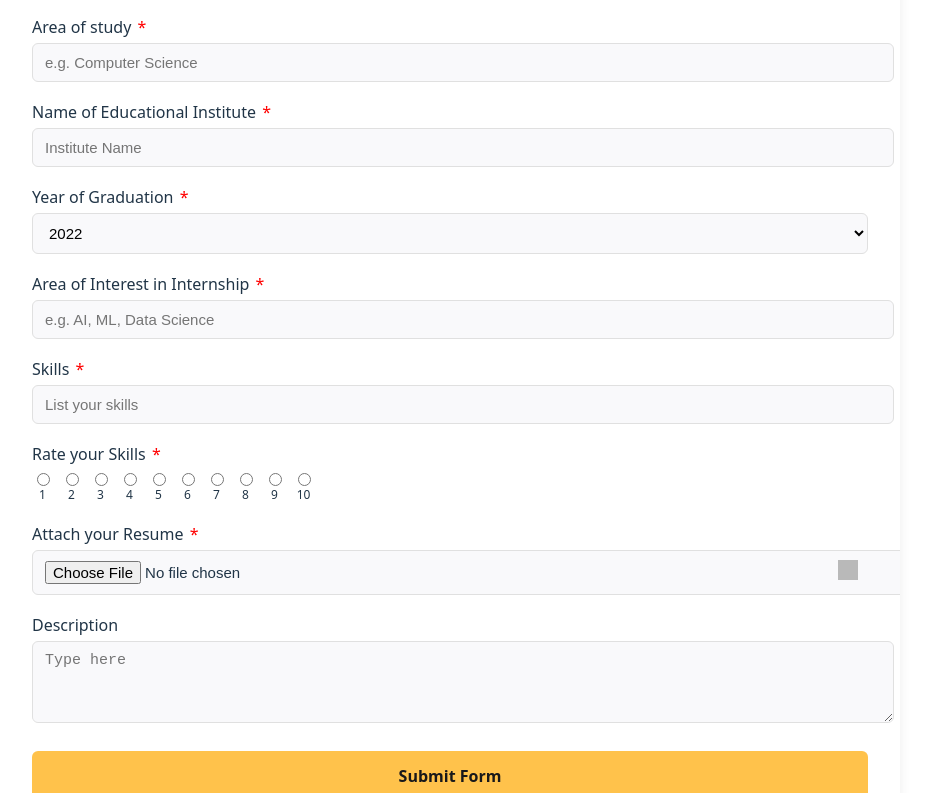
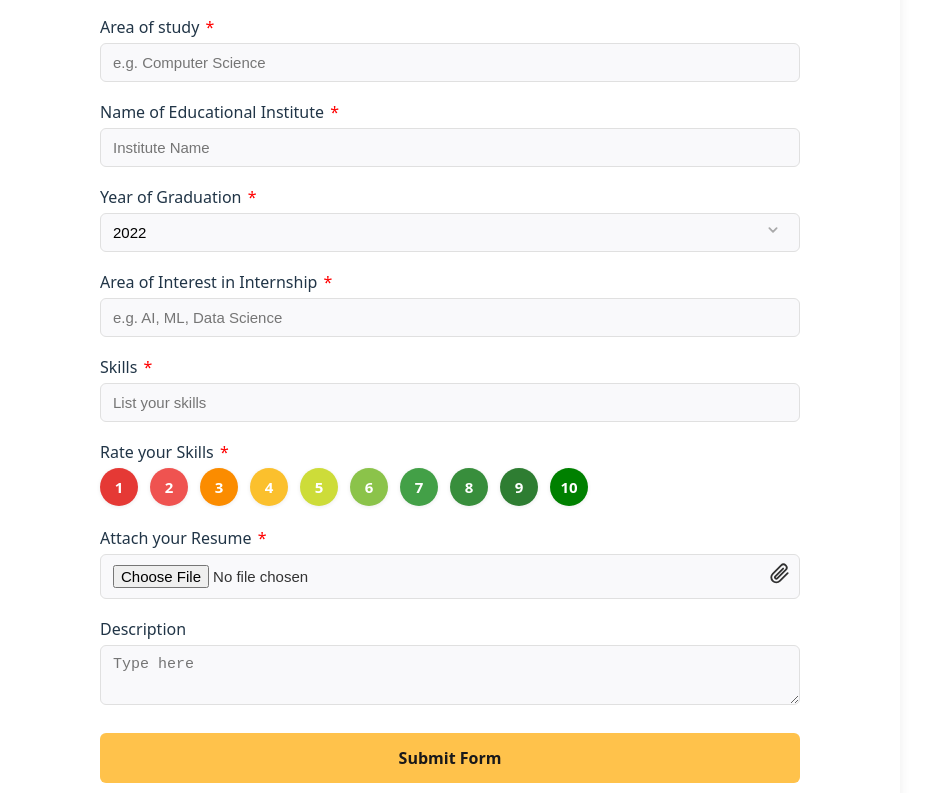
Before and after one commit to workiy-git/workiy-academy-ui, a React (Vite) app: page /internship in a window 1280 px wide. Shown: the part 820-1613 px from the top of the page, without its empty margins (190-1121 px from the left). Built offline with nearby package versions, Linux system fonts and the light colour scheme; grey boxes are pictures that could not be loaded.

Commit message:
updated08/19
yesterday code update

```diff
--- a/src/pages/Internship.jsx
+++ b/src/pages/Internship.jsx
@@ -1,6 +1,12 @@
-import React from "react";
+import React, { useState } from "react";
 
-const Internship = () => (
+const fieldWidth = "100%"; // Make fields take full width of the inner container
+const innerContainerWidth = 700; // Set your desired field/question width
+
+const Internship = () => {
+  const [selectedSkill, setSelectedSkill] = useState(null);
+
+  return (
     <div style={{ maxWidth: 900, margin: "40px auto", background: "#fff", borderRadius: 12, boxShadow: "0 2px 12px rgba(0,0,0,0.07)", overflow: "hidden" }}>
       {/* Header Image */}
       <div style={{ width: "100%", height: 220, background: "#e6e6ef", display: "flex", alignItems: "center", justifyContent: "center" }}>
@@ -13,7 +19,8 @@ const Internship = () => (
       {/* Title */}
       <h2 style={{ textAlign: "center", margin: "24px 0 8px", fontWeight: 700 }}>INTERNSHIP FORM</h2>
       {/* Form */}
-    <form style={{ padding: 32 }}>
+      <form style={{ padding: 32, display: "flex", justifyContent: "center" }}>
+        <div style={{ width: innerContainerWidth }}>
           <h3 style={{ textAlign: "center", marginBottom: 24, fontWeight: 600 }}>Please fill the below Details</h3>
           <div style={{ display: "flex", flexDirection: "column", gap: 18 }}>
             <label style={labelStyle}>
@@ -42,11 +49,39 @@ const Internship = () => (
             </label>
             <label style={labelStyle}>
               <span>Year of Graduation <span style={asteriskStyle}>*</span></span>
-          <select style={inputStyle} required>
+              <div style={{ position: "relative", width: fieldWidth }}>
+                <select
+                  style={{
+                    ...inputStyle,
+                    appearance: "none",
+                    WebkitAppearance: "none",
+                    MozAppearance: "none",
+                    paddingRight: 36 // space for the custom arrow
+                  }}
+                  required
+                >
                   {getYearOptions().map(year => (
                     <option key={year} value={year}>{year}</option>
                   ))}
                 </select>
+                {/* Custom dropdown arrow, moved slightly to the left */}
+                <span
+                  style={{
+                    position: "absolute",
+                    right: 18, // move arrow slightly to the left
+                    top: "50%",
+                    transform: "translateY(-50%)",
+                    pointerEvents: "none",
+                    opacity: 0.7,
+                    display: "flex",
+                    alignItems: "center"
+                  }}
+                >
+                  <svg width="18" height="18" viewBox="0 0 20 20" fill="none">
+                    <path d="M6 8l4 4 4-4" stroke="#888" strokeWidth="2" strokeLinecap="round" strokeLinejoin="round"/>
+                  </svg>
+                </span>
+              </div>
             </label>
             <label style={labelStyle}>
               <span>Area of Interest in Internship <span style={asteriskStyle}>*</span></span>
@@ -58,46 +93,90 @@ const Internship = () => (
             </label>
             <label style={labelStyle}>
               <span>Rate your Skills <span style={asteriskStyle}>*</span></span>
-          <div style={{ display: "flex", gap: 8, marginTop: 4 }}>
+              <div style={{ display: "flex", gap: 12, marginTop: 4 }}>
                 {[1,2,3,4,5,6,7,8,9,10].map(num => (
                   <label key={num} style={{ display: "flex", flexDirection: "column", alignItems: "center" }}>
-                <input type="radio" name="skillRating" value={num} required />
-                <span style={{ fontSize: 12 }}>{num}</span>
+                    <input
+                      type="radio"
+                      name="skillRating"
+                      value={num}
+                      required
+                      style={{ display: "none" }}
+                      checked={selectedSkill === num}
+                      onChange={() => setSelectedSkill(num)}
+                    />
+                    <span
+                      style={{
+                        width: 32,
+                        height: 32,
+                        borderRadius: "50%",
+                        display: "flex",
+                        alignItems: "center",
+                        justifyContent: "center",
+                        fontWeight: 600,
+                        color: "#fff",
+                        background: getSkillColor(num),
+                        fontSize: 15,
+                        boxShadow: "0 1px 4px rgba(0,0,0,0.08)",
+                        marginBottom: 2,
+                        cursor: "pointer",
+                        transition: "background 0.2s, box-shadow 0.2s, border 0.2s",
+                        border: selectedSkill === num ? "3px solid #fff" : "3px solid transparent",
+                        boxShadow: selectedSkill === num ? "0 0 0 2px #2196f3" : "0 1px 4px rgba(0,0,0,0.08)"
+                      }}
+                    >
+                      {num}
+                    </span>
                   </label>
                 ))}
               </div>
             </label>
             <label style={labelStyle}>
               <span>Attach your Resume <span style={asteriskStyle}>*</span></span>
-          <div style={{ position: "relative", width: "100%" }}>
+              <div style={{ position: "relative", width: fieldWidth }}>
                 <input
                   type="file"
                   style={{
                     ...inputStyle,
-                paddingRight: 36 // space for the pin icon
+                    paddingRight: 36,
+                    background: "#f9f9fb", // match other fields
+                    border: "1px solid #e0e0e0", // match other fields
+                    borderRadius: 6, // match other fields
+                    cursor: "pointer",
+                    color: "#333"
                   }}
                   accept=".pdf,.doc,.docx"
                   required
                 />
-            <img
-              src="https://cdn-icons-png.flaticon.com/512/60/60995.png"
-              alt="attachment"
+                {/* Attachment SVG icon */}
+                <span
                   style={{
                     position: "absolute",
                     right: 10,
                     top: "50%",
                     transform: "translateY(-50%)",
-                width: 20,
-                height: 20,
                     pointerEvents: "none",
-                opacity: 0.7
+                    opacity: 0.8,
+                    display: "flex",
+                    alignItems: "center"
                   }}
-            />
+                >
+                  <svg width="22" height="22" viewBox="0 0 24 24" fill="none" stroke="black" strokeWidth="2" strokeLinecap="round" strokeLinejoin="round">
+                    <path d="M21.44 11.05l-8.49 8.49a5.5 5.5 0 0 1-7.78-7.78l9.19-9.19a3.5 3.5 0 0 1 4.95 4.95l-9.19 9.19a1.5 1.5 0 0 1-2.12-2.12l8.49-8.49" />
+                  </svg>
+                </span>
               </div>
             </label>
             <label style={labelStyle}>
               <span>Description</span>
-          <textarea placeholder="Type here" style={{ ...inputStyle, minHeight: 60 }} />
+              <textarea
+                placeholder="Type here"
+                style={{
+                  ...inputStyle,
+                  minHeight: 60,
+                  resize: "vertical"
+                }}
+              />
             </label>
           </div>
           <button type="submit" style={{
@@ -110,16 +189,21 @@ const Internship = () => (
             padding: "14px 0",
             fontWeight: 600,
             fontSize: 16,
-        cursor: "pointer"
+            cursor: "pointer",
+            display: "block",
+            marginLeft: "auto",
+            marginRight: "auto"
           }}>
             Submit Form
           </button>
           <div style={{ textAlign: "center", marginTop: 12, fontSize: 12, color: "#888" }}>
             Powered by Workiy Academy
           </div>
+        </div>
       </form>
     </div>
   );
+};
 
 function getYearOptions() {
   const currentYear = new Date().getFullYear();
@@ -130,21 +214,40 @@ function getYearOptions() {
   return years;
 }
 
+function getSkillColor(num) {
+  // Gradient from red (1) to green (10)
+  const colors = [
+    "#e53935", // 1 - red
+    "#ef5350", // 2
+    "#fb8c00", // 3 - orange
+    "#fbc02d", // 4 - yellow
+    "#cddc39", // 5 - yellow-green
+    "#8bc34a", // 6 - light green
+    "#43a047", // 7 - green
+    "#388e3c", // 8 - darker green
+    "#2e7d32", // 9
+    "#008000"  // 10 - green
+  ];
+  return colors[num - 1];
+}
+
 const inputStyle = {
-  width: "100%",
+  width: fieldWidth,
   padding: "10px 12px",
   marginTop: 4,
   border: "1px solid #e0e0e0",
   borderRadius: 6,
   fontSize: 15,
-  background: "#f9f9fb"
+  background: "#f9f9fb",
+  boxSizing: "border-box"
 };
 
 const labelStyle = {
   display: "flex",
   flexDirection: "column",
   alignItems: "flex-start",
-  fontWeight: 500
+  fontWeight: 500,
+  width: fieldWidth
 };
 
 const asteriskStyle = {
```
Lines whose indentation alone changed are shown as unchanged.
